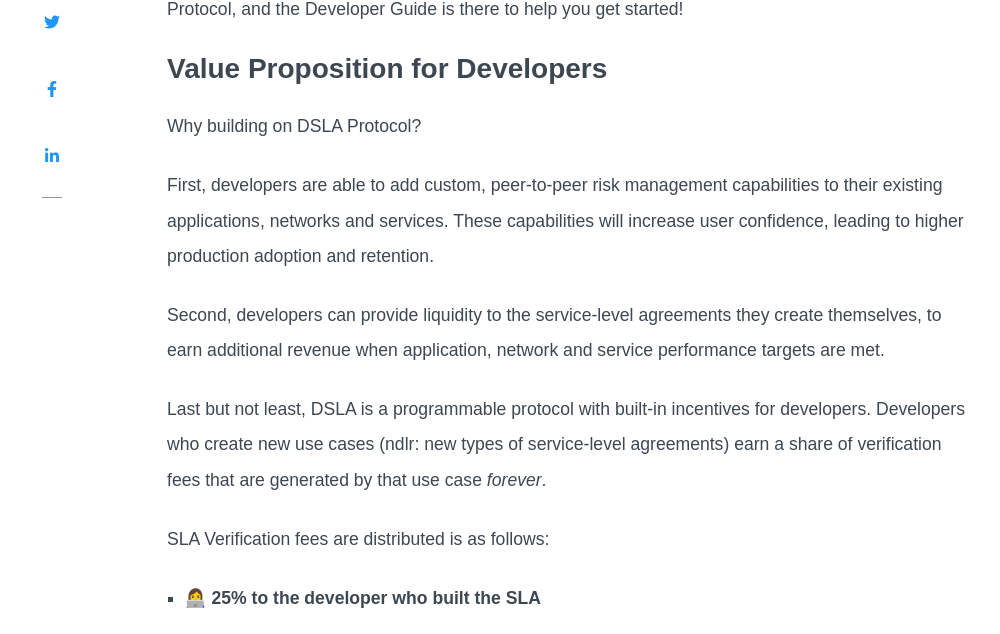
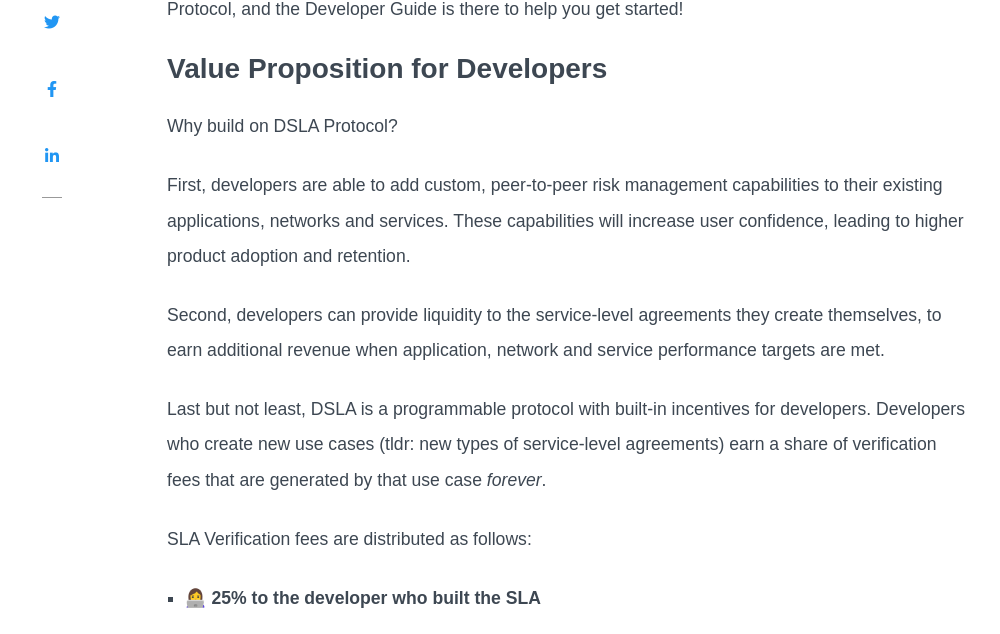
Before and after one commit to Stacktical/stacktical.github.io, a Jekyll site: the page built from _posts/2021-11-15-stacktical-dsla-protocol-dtk-developer-toolkit-getting-started-blockchain-cryptocurrency-fintech-legaltech-insurtech-itsm-slm-sla-defi-nft.md, in a window 1280 px wide and 900 px high, scrolled down 1044 px. Shown: the part 144-778 px from the top of the window, without its empty margins (118-1118 px from the left). Built offline with Jekyll 4.4.1, drawn with Linux system fonts in a browser that asks for light colours; nearby versions of some CDN libraries; some web fonts are replaced; comment, search, counter and statistics services are not loaded.

Commit message:
minor typo corrections

```diff
--- a/_posts/2021-11-15-stacktical-dsla-protocol-dtk-developer-toolkit-getting-started-blockchain-cryptocurrency-fintech-legaltech-insurtech-itsm-slm-sla-defi-nft.md
+++ b/_posts/2021-11-15-stacktical-dsla-protocol-dtk-developer-toolkit-getting-started-blockchain-cryptocurrency-fintech-legaltech-insurtech-itsm-slm-sla-defi-nft.md
@@ -15,15 +15,15 @@
 
 ### Value Proposition for Developers
 
-Why building on DSLA Protocol?
+Why build on DSLA Protocol?
 
-First, developers are able to add custom, peer-to-peer risk management capabilities to their existing applications, networks and services. These capabilities will increase user confidence, leading to higher production adoption and retention.
+First, developers are able to add custom, peer-to-peer risk management capabilities to their existing applications, networks and services. These capabilities will increase user confidence, leading to higher product adoption and retention.
 
 Second, developers can provide liquidity to the service-level agreements they create themselves, to earn additional revenue when application, network and service performance targets are met.
 
-Last but not least, DSLA is a programmable protocol with built-in incentives for developers. Developers who create new use cases (ndlr: new types of service-level agreements) earn a share of verification fees that are generated by that use case  *forever*.
+Last but not least, DSLA is a programmable protocol with built-in incentives for developers. Developers who create new use cases (tldr: new types of service-level agreements) earn a share of verification fees that are generated by that use case  *forever*.
 
-SLA Verification fees are distributed is as follows:
+SLA Verification fees are distributed as follows:
 
    * 👩‍💻 **25% to the developer who built the SLA**
 
@@ -55,7 +55,7 @@
 
 ### Example Use Cases
 
-Below are the main DeFi related use cases that the DSLA Protocol core  team are currently focused on, with APR/APY SLAs and Uptime SLAs already active on the flagship [DSLA.network](https://dsla.network) dApp.
+Below are the main DeFi related use cases that the DSLA Protocol core team are currently focused on, with APR/APY SLAs and Uptime SLAs already active on the flagship [DSLA.network](https://dsla.network) dApp.
 
 | USE CASE | DESCRIPTION |
 | -------------- | ---------------|
```
